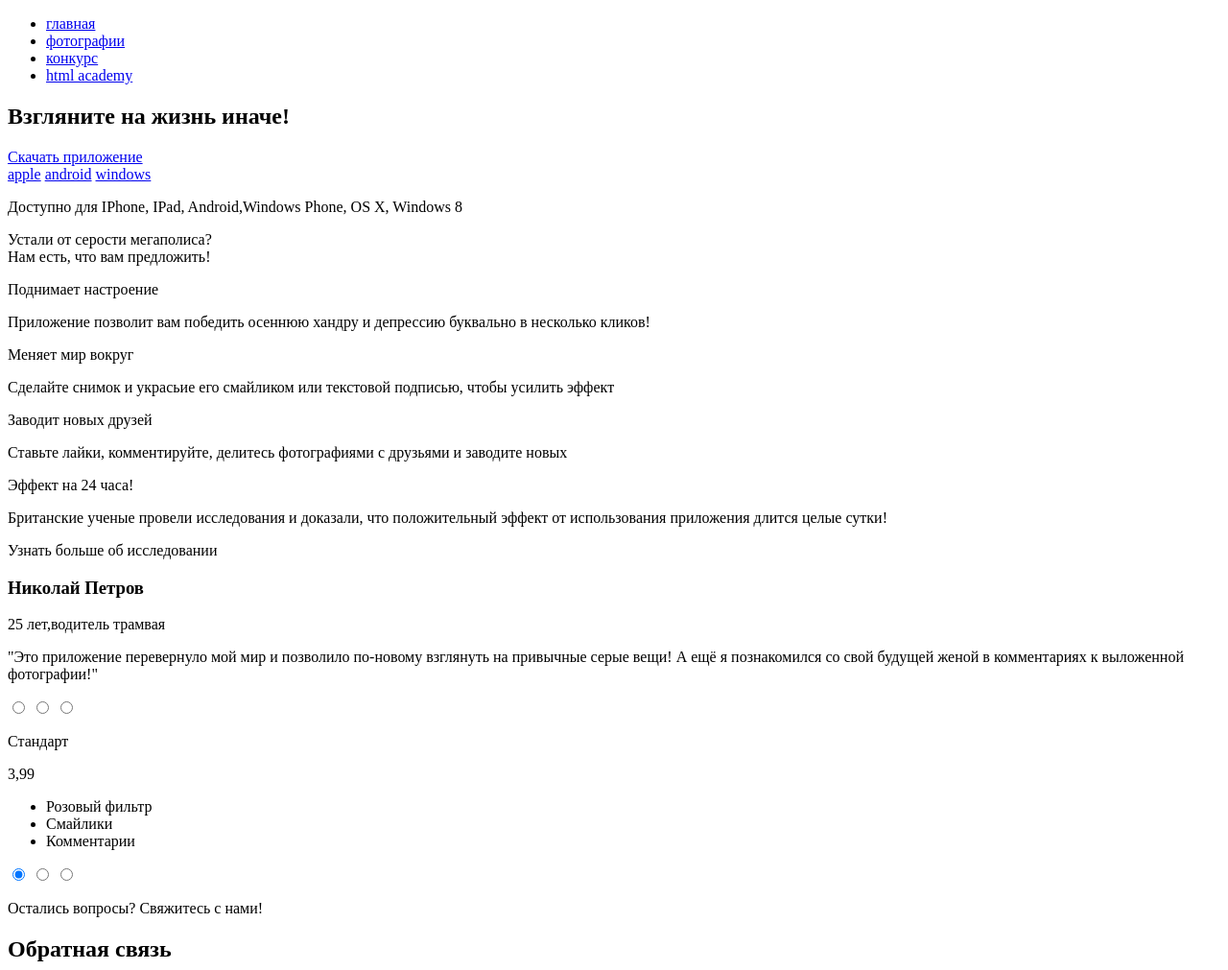
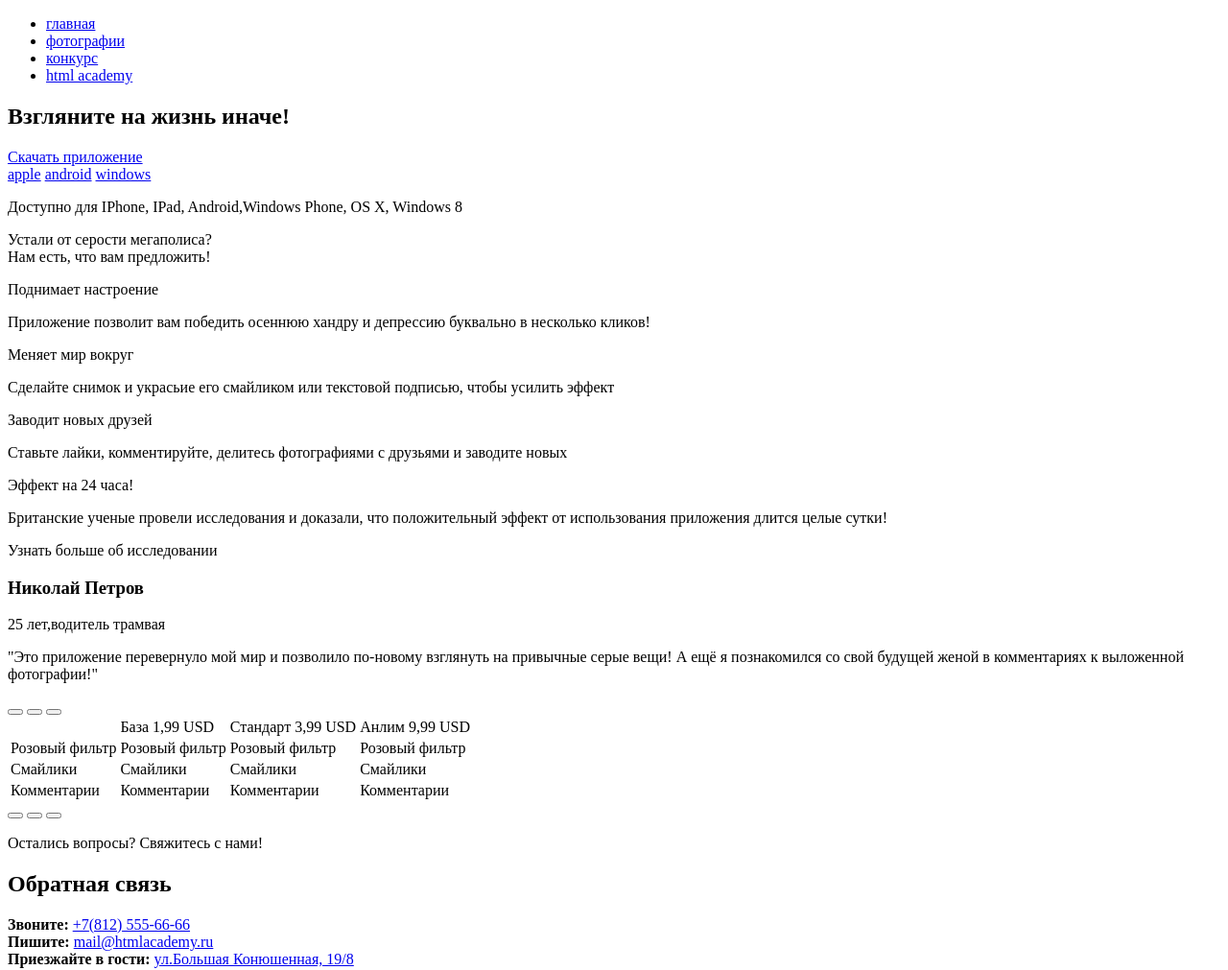
Before and after one commit to Monalisa19/130215-pink, a plain HTML site: page index.html in a window 1280 px wide. Shown: the top 1011 px of the page at 96% size. Drawn offline with nearby package versions, Linux system fonts and the light colour scheme; files that its build step writes are made by us from their sources.

Commit message:
таблица

```diff
--- a/index.html
+++ b/index.html
@@ -83,37 +83,55 @@
       познакомился со свой будущей женой в комментариях к выложенной фотографии!"
     </p>
   </div>
-  <div class="slider">
-    <input type="radio" id="btn-1" name="toggle" checked>
-    <input type="radio" id="btn-2" name="toggle">
-    <input type="radio" id="btn-3" name="toggle">
-    <div class="slider-controls">
-      <label for="btn-1"></label>
-      <label for="btn-2"></label>
-      <label for="btn-3"></label>
-    </div>
+  <div class="price__controls  slider-controls">
+    <button class="slider-controls__toggle  slider-controls__toggle--price" type="button"></button>
+    <button class="slider-controls__toggle  slider-controls__toggle--active
+              slider-controls__toggle--price" type="button"></button>
+    <button class="slider-controls__toggle  slider-controls__toggle--price" type="button"></button>
   </div>
-</div>
-</div>
-  <div class="price-standart_filter--hit">
-    <div class="price_header">
-      <p class="price_title">Стандарт</p>
-      <p class="price_coast">3,99</p>
-    </div>
-    <ul class="price_content-list">
-      <li class="price_content-item">Розовый фильтр</li>
-      <li class="price_content-item">Смайлики</li>
-      <li class="price_content-item price_content-item--not-included">Комментарии</li>
-    </ul>
-  </div>
-<div class="slider">
-  <input type="radio" id="btn-1" name="toggle" checked>
-  <input type="radio" id="btn-2" name="toggle">
-  <input type="radio" id="btn-3" name="toggle">
-  <div class="slider-controls">
-    <label for="btn-1"></label>
-    <label for="btn-2"></label>
-    <label for="btn-3"></label>
+  <section class="slider">
+    <div class="price__slider">
+      <table class="price__table">
+        <tr>
+          <td class="price__name  price__name--extend"></td>
+          <td class="price__name">
+            <span class="price__package">База</span>
+            <span class="price__total">1,99 USD</span>
+          </td>
+          <td class="price__name  price__name--popular">
+            <span class="price__package">Стандарт</span>
+            <span class="price__total">3,99 USD</span>
+          </td>
+          <td class="price__name  price__name--anlim">
+            <span class="price__package">Анлим</span>
+            <span class="price__total">9,99 USD</span>
+          </td>
+        </tr>
+        <tr>
+          <td class="price__option  price__option--extend">Розовый фильтр</td>
+          <td class="price__option  price__option--yes">Розовый фильтр</td>
+          <td class="price__option  price__option--yes">Розовый фильтр</td>
+          <td class="price__option  price__option--yes">Розовый фильтр</td>
+        </tr>
+        <tr>
+          <td class="price__option  price__option--extend">Смайлики</td>
+          <td class="price__option  price__option--no">Смайлики</td>
+          <td class="price__option  price__option--yes">Смайлики</td>
+          <td class="price__option  price__option--yes">Смайлики</td>
+        </tr>
+        <tr>
+          <td class="price__option  price__option--extend">Комментарии</td>
+          <td class="price__option  price__option--no">Комментарии</td>
+          <td class="price__option  price__option--no">Комментарии</td>
+          <td class="price__option  price__option--yes">Комментарии</td>
+        </tr>
+      </table>
+  </section>
+  <div class="price__controls  slider-controls">
+    <button class="slider-controls__toggle  slider-controls__toggle--price" type="button"></button>
+    <button class="slider-controls__toggle  slider-controls__toggle--active
+              slider-controls__toggle--price" type="button"></button>
+    <button class="slider-controls__toggle  slider-controls__toggle--price" type="button"></button>
   </div>
 </div>
 <footer class="page-footer">
--- a/source/less/blocks/block-reviews-author.less
+++ b/source/less/blocks/block-reviews-author.less
@@ -68,7 +68,7 @@
   .reviews-author,
   .reviews-author_name{
     width: 1200px;
-    min-height: 400px;
+    min-height: 330px;
     display: flex;
     flex-direction: column;
     align-items: center;
--- a/source/less/blocks/index_page-footer.less
+++ b/source/less/blocks/index_page-footer.less
@@ -62,7 +62,7 @@
   position: absolute;
   z-index: -1;
 }
-@media (min-width: 660px){
+@media (min-width: 660px) {
   .about-questions-us {
     width: 660px;
     padding-top: 20px;
@@ -72,6 +72,7 @@
     font-weight: 300;
   }
   .page‐footer_wrapper {
+    margin-top: 150px;
     width: 660px;
     display: flex;
     justify-content: center;
@@ -86,6 +87,11 @@
 }
 
 @media (min-width: 1200px) {
+  .page-footer {
+    position: relative;
+    top: 250px;
+  }
+
   .page‐footer_wrapper {
     width: 1200px;
     display: flex;
@@ -103,6 +109,10 @@
     display: flex;
     flex-direction: row;
   }
+
+  .price__controls {
+    display: none;
+  }
   .modal{
     height: 525;
     width: 1200px;
--- /dev/null
+++ b/source/less/blocks/price__controls.less
@@ -0,0 +1,35 @@
+.slider-controls__toggle {
+  width: 12px;
+  height: 12px;
+  margin-right: 9px;
+  padding: 0;
+  border: 3px solid #fff;
+  border-radius: 50%;
+  background-color: rgba(40, 54, 69, 0.3);
+  cursor: pointer;
+  outline: none;
+  transition: all 0.2s linear;
+}
+
+.slider-controls__toggle--price {
+  border-color: #f2f2f2;
+}
+
+.price__slider {
+  overflow: hidden;
+}
+
+.price__name--extend {
+  display: table-cell;
+  background-color: transparent;
+  border-top-color: transparent;
+  border-left-color: transparent;
+
+}
+
+@media screen and (min-width: 320px){
+  .price__controls {
+    display: block;
+  }
+
+}
--- a/source/less/blocks/slider.less
+++ b/source/less/blocks/slider.less
@@ -1,35 +1,101 @@
-.slider {
+.price__table {
   position: relative;
-  width: 320px;
-  height: 60px;
-  text-align: center;
+  left: 50%;
+  transform: translateX(-50%);
+  width: 100%;
+  border-collapse: collapse;
+  border: 2px solid #e5e5e5;
 }
 
-.slider-controls label {
-  display: inline-block;
-  width: 4px;
-  height: 4px;
-  margin: 0 3px;
-  background: white;
-  border: 3px solid white;
-  vertical-align: top;
-  border-radius: 50%;
-  cursor: pointer;
+.price__package {
+  font-size: 18px;
+  font-weight: 700;
+  line-height: 30px;
+  text-transform: uppercase;
+  color: #fff;
 }
 
-.slider-controls {
-  position: absolute;
-  bottom: 95px;
-  left: 50%;
-  width: 200px;
-  height: 10px;
-  margin-left: -100px;
+.price__name {
+  position: relative;
+  min-width: 275px;
+  padding-top: 17px;
+  padding-bottom: 19px;
   text-align: center;
-  z-index: 1000;
+  border: 2px solid #e5e5e5;
+  background-color: #283645;
+  background-clip: padding-box;
 }
 
-#btn-1:checked ~ .slider-controls label[for="btn-1"],
-#btn-2:checked ~ .slider-controls label[for="btn-2"],
-#btn-3:checked ~ .slider-controls label[for="btn-3"] {
-  background: #c1c1c1;
+.price__total {
+  display: block;
+  font-size: 24px;
+  font-weight: 300;
+  line-height: 30px;
+  color: #fff;
 }
+
+.price__option {
+  padding: 15px 0 14px 22px;
+  line-height: 30px;
+  text-transform: uppercase;
+  border: 2px solid #e5e5e5;
+  background-color: #fff;
+  background-repeat: no-repeat;
+  background-position: 92.9% center;
+}
+
+.price__controls {
+  margin-top: 32px;
+  text-align: center;
+  display: none;
+}
+
+@media screen and (min-width: 320px) {
+  .price__controls {
+    display: block;
+  }
+  .price__table {
+    position: relative;
+    left: 15%;
+    transform: translateX(-50%);
+    width: 100%;
+    border-collapse: collapse;
+    border: 2px solid #e5e5e5;
+  }
+/*  .price__option--yes,
+  .price__name--anlim {
+    display: none;
+  }
+*/
+  .price__name--baze {
+    display: none;
+  }
+
+  .price__option--yes,
+  .price__option--no {
+    width: 320px;
+    overflow: hidden;
+  }
+}
+
+@media screen and (min-width: 660px) {
+  .price__table {
+    position: relative;
+    left: 50%;
+    transform: translateX(-50%);
+    width: 100%;
+    border-collapse: collapse;
+    border: 2px solid #e5e5e5;
+  }
+}
+
+@media screen and (min-width: 1200px) {
+  .price__table {
+    position: relative;
+    left: 50%;
+    transform: translateX(-50%);
+    width: 100%;
+    border-collapse: collapse;
+    border: 2px solid #e5e5e5;
+  }
+}
--- a/source/less/blocks/table.less
+++ /dev/null
@@ -1,117 +0,0 @@
-.price_header {
-  width: 320px;
-  text-transform: uppercase;
-  background-color: rgb(40, 54, 69);
-  color: rgb(255, 255, 255);
-  padding: 20px;
-  text-align: center;
-  &:before {
-    content: "ХИТ";
-    background: url(../img/bg-hit.svg) no-repeat;
-    width: 100px;
-    height: 30px;
-    font-size: @FontSizeadvantagescomments;
-    line-height: 30px;
-    position: absolute;
-    left: -8px;
-    transform: rotate(-43deg);
-    text-align: center;
-    text-transform: uppercase;
-    background-color: rgb(210, 40, 86);
-    color: rgb(255, 255, 255);
-  }
-}
-
-.price_title {
-  margin: 0;
-  font-size: 18px;
-  line-height: 25px;
-  font-weight: 700;
-}
-.price_coast {
-  margin: 0;
-  font-size: @FontSizenewslist;
-  line-height: 35px;
-  font-weight: 300;
-}
-
-.price_content-list {
-  margin: 0px;
-  padding: 0px;
-  list-style: none;
-}
-
-.price_item slider_price-item--active {
-  width: 320px;
-  text-align: left;
-  font-size: @FontSizeadvantagescomments;
-  text-transform: uppercase;
-  min-height: 60px;
-  line-height: 60px;
-  color: rgb(40, 54, 69);
-  padding: 0px 20px;
-  border-top: 2px solid rgb(229, 229, 229);
-
-}
-.price_content-item{
-  width: 320px;
-  padding: 0 20px;
-  text-align: left;
-  font-size: @FontSizeadvantagescomments;
-  text-transform: uppercase;
-  min-height: 60px;
-  line-height: 60px;
-  border-top: 2px solid @borderColor;
-  color: @fontColornewslist;
-  background: url(../img/icon-yes.svg) 93% 50% no-repeat;
-}
-
-.price_content-item--not-included {
-  background: url(../img/icon-no.svg) 93% 50% no-repeat;
-}
-
-.price_item price_options {
-  display: none;
-}
-.price_item slider_price-item {
-  display: none;
-}
-.switch-elements {
-  width: 320px;
-  height: 100px;
-  background: @borderColor;
-}
-
-.switch {
-  padding: 36px 121px 0;
-  width: 77px;
-  height: 25px;
-}
-
-@media (min-width: 660px) {
-  .slider_price-wrap {
-    width: 660px;
-    display: flex;
-    flex-direction: row;
-  }
-  .price_item price_options {
-    display: block;
-  }
-  .price_item slider_price-item {
-    display: block;
-  }
-}
-
-@media (min-width: 1200px) {
-  .price_price-table {
-    width: 940px;
-    display: flex;
-    flex-direction: row;
-  }
-  .price_item price_options {
-    display: block;
-  }
-  .price_item slider_price-item {
-    display: block;
-  }
-}
--- a/source/less/style.less
+++ b/source/less/style.less
@@ -11,6 +11,6 @@
 @import "blocks/form-crazy-journey.less";
 @import "blocks/form-device.less";
 @import "blocks/form-post.less";
-@import "blocks/table.less";
+@import "blocks/slider.less";
 @import "blocks/research.less";
-@import "blocks/slider.less";
+@import "blocks/price__controls.less";
```
Also changed, not shown: source/index.html (+49 -62 lines), source/less/blocks/header.less (+12 -13 lines), source/less/blocks/index_good-news.less (+24 -8 lines), source/less/blocks/slider.css, source/less/style.css.
